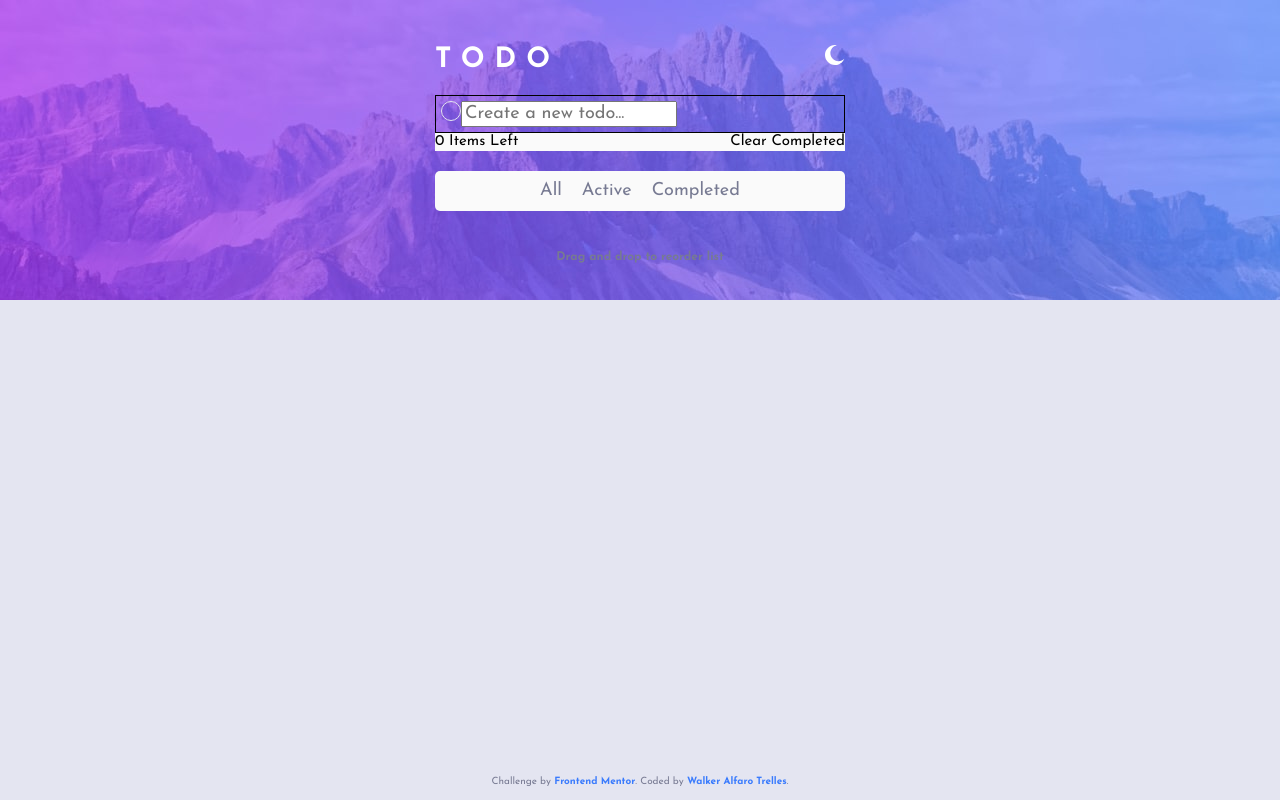
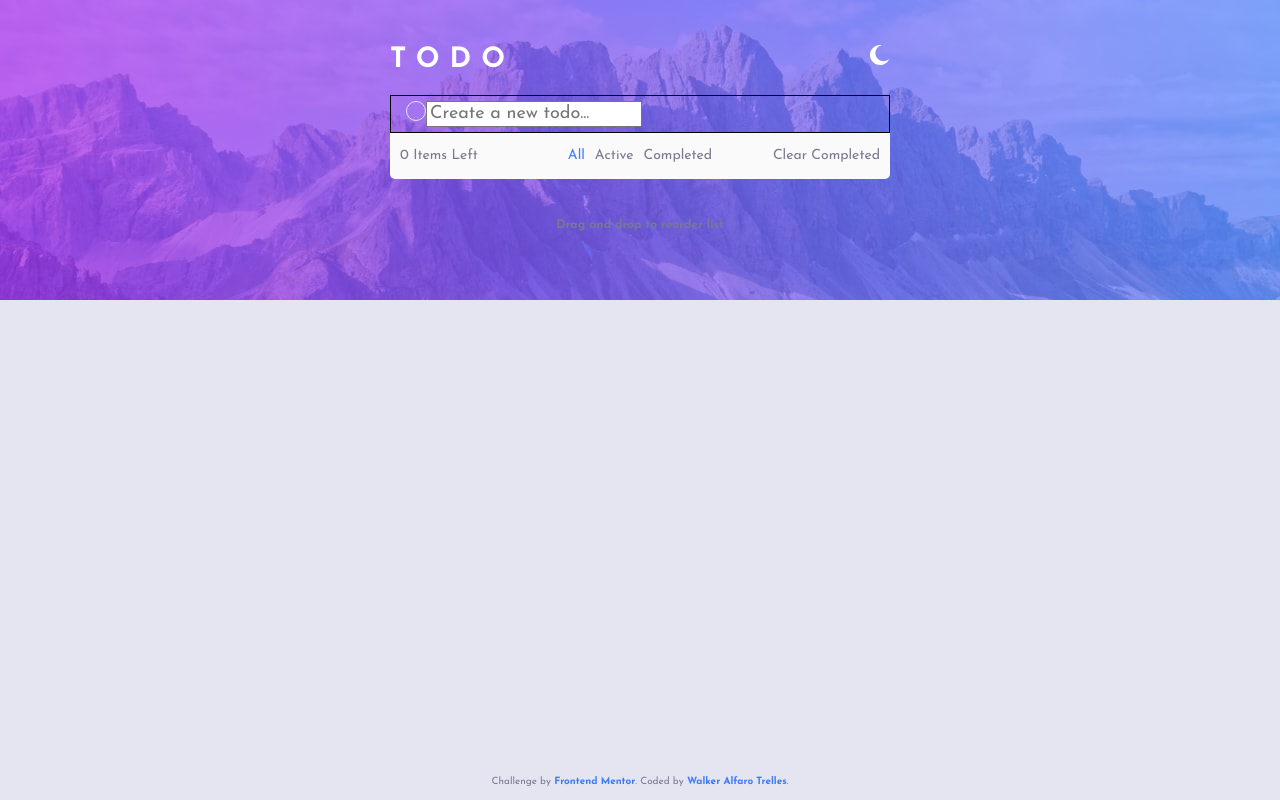
Before and after one commit to walkeralfaro/FrontendMentor_Todo_App, a React (Vite) app: page / in a window 1280 px wide. Built offline with nearby package versions, Linux system fonts and the light colour scheme.

Commit message:
add more styles

```diff
--- a/src/components/Check.jsx
+++ b/src/components/Check.jsx
@@ -1,7 +1,11 @@
 import styles from "../scss/components/Check.module.scss";
 import clsx from "clsx";
+import { useContext } from "react";
+import { ThemeContext } from "../App";
 
 export const Check = ({ isCompleted, handleCheck }) => {
+
+  const themeContext = useContext(ThemeContext);
 
   const checkStyles = clsx ({
     [styles.check]: true,
@@ -11,6 +15,7 @@
 
   const imgCheckStyles = clsx ({
     [styles.imgCheck]:isCompleted,
+    [styles.imgCheck_no]:true,
   })
 
   return (
--- a/src/components/Features.jsx
+++ b/src/components/Features.jsx
@@ -3,7 +3,7 @@
 import { ThemeContext } from "../App";
 import styles from '../scss/components/Features.module.scss';
 
-export const Features = ({ itemsLeft, setAllFilter, setFilterState, deleteCompletedTodos }) => {
+export const Features = ({ itemsLeft, setAllFilter, setFilterState, deleteCompletedTodos, filterState, allFilter }) => {
 
   const themeContext = useContext(ThemeContext);
 
@@ -17,11 +17,27 @@
     [styles.features_current_dark]: themeContext.theme === 'dark',
   })
 
+  // Logic feature pressed --start
+  const all_button = allFilter;
+  const active_button = (!allFilter && !filterState);
+  const completed_button = (!allFilter && filterState);
 
+  const all_pressed = clsx ({
+    [styles.button_actived]: all_button,
+  })
+
+  const active_pressed = clsx ({
+    [styles.button_actived]: active_button,
+  })
+
+  const completed_pressed = clsx ({
+    [styles.button_actived]: completed_button,
+  })
+  // Logic feature pressed --end
 
   return (
 
-    <>
+    <div className={styles.todo_features_container}>
       <div className={todo_features_aditional}>
 
         <p>{itemsLeft} Items Left</p>
@@ -32,10 +48,10 @@
 
       </div>
 
-
       <div className={todo_features_currentState}>
         <button
           onClick={() => setAllFilter(true)}
+          className={all_pressed}
         >
           All
         </button>
@@ -43,6 +59,7 @@
           onClick={() => {
             setAllFilter(false);
             setFilterState(false)}}
+          className={active_pressed}
         >
           Active
         </button>
@@ -50,12 +67,13 @@
           onClick={() => {
             setAllFilter(false);
             setFilterState(true)}}
+          className={completed_pressed}
         >
           Completed
         </button>
       </div>
 
-    </>
+    </div>
 
 
 
--- a/src/components/Todo.jsx
+++ b/src/components/Todo.jsx
@@ -1,19 +1,28 @@
-
-import imgCross from "../images/icon-cross.svg";
 import styles from "../scss/components/Todo.module.scss";
 import { Check } from "./Check";
 import clsx from 'clsx';
+import { useContext } from "react";
+import { ThemeContext } from "../App";
 
 export const Todo = ({ id, text, changeStateTodo, deleteTodo, completed, innerRef, draggableProvided  }) => {
 
+  const themeContext = useContext(ThemeContext);
+
+  const todo_container = clsx({
+    [styles.todo_container_light]: true,
+    [styles.todo_container_dark]: (themeContext.theme === 'dark'),
+  })
+
   const textStyles = clsx({
     [styles.todo_text]: true,
+    [styles.todo_text_dark]: (themeContext.theme === 'dark'),
     [styles.todo_text_completed]: completed,
+    [styles.todo_text_completed_dark]: (completed && themeContext.theme === 'dark')
   })
 
   return (
     <div
-      className={styles.todo_container}
+      className={todo_container}
       {...draggableProvided.draggableProps}
       {...draggableProvided.dragHandleProps}
       ref={innerRef}
@@ -32,7 +41,7 @@
         className={styles.todo_delete}
         onClick={ () =>  {deleteTodo(id)} }
       >
-        <img src={ imgCross } alt="delete_todo" />
+        <div className={styles.imgCross}></div>
       </div>
 
     </div>
--- a/src/components/TodoApp.jsx
+++ b/src/components/TodoApp.jsx
@@ -109,9 +109,13 @@
 
       <Features
         itemsLeft={itemsLeft}
+        deleteCompletedTodos={deleteCompletedTodos}
+
         setAllFilter={setAllFilter}
         setFilterState={setFilterState}
-        deleteCompletedTodos={deleteCompletedTodos}
+
+        filterState={filterState}
+        allFilter={allFilter}
       />
 
       <p className={styles.advice_dnd}>Drag and drop to reorder list</p>
--- a/src/scss/base/_variables.scss
+++ b/src/scss/base/_variables.scss
@@ -8,7 +8,7 @@
 $bold: 700;
 
 // Widths:
-$mobile: 375px;
+$mobile: 420px;
 $desktop: 1440px;
 
 // Colors:
@@ -20,20 +20,18 @@
 $Very_Light_Gray: hsl(0, 0%, 98%);
 $Very_Light_Grayish_Blue: hsl(236, 33%, 92%);
 $Light_Grayish_Blue: hsl(233, 11%, 84%);
-$Very_Dark_Grayish_Blue: hsl(235, 19%, 35%);
 
 //  Dark Theme
 $Very_Dark_Blue: hsl(235, 21%, 11%);
 $Very_Dark_Desaturated_Blue: hsl(235, 24%, 19%);
 $Dark_Grayish_Blue_hover: hsl(236, 33%, 92%);
 $Dark_Grayish_Blue: hsl(234, 11%, 52%);
-$Very_Dark_Grayish_Blue: hsl(233, 14%, 35%);
 $Very_Dark_Grayish_Blue: hsl(237, 14%, 26%);
 
 
 // Variables themes
 $LightTheme_Card_Background: $Very_Light_Gray;
-$DarkTheme_Card_Background: $Very_Dark_Blue;
+$DarkTheme_Card_Background: $Very_Dark_Desaturated_Blue;
 
 $Dark_Background_Desktop_Image: url('../../images/bg-desktop-dark.jpg');
 $Dark_Background_Mobile_Image: url('../../images/bg-mobile-dark.jpg');
--- a/src/scss/components/App.module.scss
+++ b/src/scss/components/App.module.scss
@@ -6,11 +6,13 @@
   margin: 0 auto;
 
   background-image: $Light_Background_Mobile_Image;
+  background-size: contain;
   background-repeat: no-repeat;
   background-color: $Very_Light_Grayish_Blue;
 
   @include mobile {
     background-image: $Light_Background_Desktop_Image;
+    background-size:inherit;
   }
 }
 
@@ -32,6 +34,6 @@
 }
 
 .card_app {
-  width: 45rem;
+  width: 54rem;
   padding: 1.5rem 2rem;
 }
--- a/src/scss/components/Check.module.scss
+++ b/src/scss/components/Check.module.scss
@@ -3,6 +3,9 @@
 .check {
   width: 2rem;
   height: 2rem;
+
+  // margin: 0 .6rem;
+  margin-left: 1rem;
 
   border-radius: 50%;
   border: 1px solid $Very_Light_Grayish_Blue;
@@ -25,10 +28,12 @@
   background: $Check_Background;
 }
 
-.imgCheck {
+.imgCheck_no {
   width: 2rem;
   height: 2rem;
+}
 
+.imgCheck {
   background-image: url('../../images/icon-check.svg');
   background-size:1rem;
   background-repeat: no-repeat;
--- a/src/scss/components/Features.module.scss
+++ b/src/scss/components/Features.module.scss
@@ -1,23 +1,52 @@
 @use '../base/variables' as *;
+@use '../base/mixins' as *;
 
+.todo_features_container {
+  position: relative;
+}
 
+// Button: Clear Completed
+// Text: Items Left
 .features_aditional_light {
 
   display: flex;
   justify-content: space-between;
 
-  font-size: 1.5rem;
+  font-size: 1.4rem;
+  padding: 1.5rem 1rem;
 
+  color: $Dark_Grayish_Blue;
   background-color: $LightTheme_Card_Background;
 
+  border-radius: 0px 0px 5px 5px;
 
+  button {
 
+    color: $Dark_Grayish_Blue;
+
+    &:hover {
+      color: $Very_Dark_Grayish_Blue;
+    }
+  }
 }
 
 .features_aditional_dark {
 
+  background-color: $DarkTheme_Card_Background;
+
+    button {
+
+    color: $Dark_Grayish_Blue;
+
+    &:hover {
+      color: $Light_Grayish_Blue;
+    }
+  }
 }
 
+
+
+// Buttons: All | Active | Completed
 .features_current_light {
 
   margin-top: 2rem;
@@ -28,19 +57,50 @@
   background-color: $LightTheme_Card_Background;
   border-radius: .5rem;
 
+  @include mobile {
+    position: absolute;
+    top: 0;
+    bottom: 0;
+    left: 50%;
+    right: 50%;
+    margin: 0;
+
+    font-size: 1.4rem;
+
+    background-color: transparent;
+  }
+
   button {
 
     padding: 1rem;
     color: $Dark_Grayish_Blue;
 
+    @include mobile {
+      padding: 1rem .5rem;
+    }
+
     &:hover {
       color: $Very_Dark_Grayish_Blue;
     }
 
+    &.button_actived {
+      color: $Bright_Blue;
+    }
   }
-
 }
 
 .features_current_dark {
 
+  background-color: $DarkTheme_Card_Background;
+
+  button {
+
+    &:hover {
+      color: $Light_Grayish_Blue;
+    }
+
+    &.button_actived {
+      color: $Bright_Blue;
+    }
+  }
 }
--- a/src/scss/components/Todo.module.scss
+++ b/src/scss/components/Todo.module.scss
@@ -1,17 +1,58 @@
-@use '../base/variables' as v;
+@use '../base/variables' as *;
 
-.todo_container{
-  background-color: v.$Very_Dark_Desaturated_Blue;
+.todo_container_light {
+  display: flex;
+  gap: 2rem;
+  align-items: center;
+  justify-content: space-between;
 
-  display: flex;
-  border: 1px solid black;
-  padding: 5px;
+  background-color: $LightTheme_Card_Background;
+  border-bottom: 1px solid $Very_Light_Grayish_Blue;
+  padding: 1rem;
 }
 
+.todo_container_dark {
+  background-color: $DarkTheme_Card_Background;
+  border-bottom: 1px solid $Very_Dark_Grayish_Blue;
+}
+
+// Text styles
 .todo_text {
-  color: purple;
+  width: 100%;
+  color: $Very_Dark_Grayish_Blue;
+  padding-top: .8rem;
+  cursor: pointer;
+}
+
+.todo_text_dark {
+  color: $Light_Grayish_Blue;
 }
 
 .todo_text_completed {
+  color: $Light_Grayish_Blue;
   text-decoration-line:line-through;
 }
+
+.todo_text_completed_dark {
+  color: $Dark_Grayish_Blue;
+}
+//*****************************
+
+.todo_delete {
+
+
+  cursor: pointer;
+  user-select: none;
+  margin: 0 1rem;
+
+}
+
+.imgCross {
+  width: 1.6rem;
+  height: 1.6rem;
+
+  background-image: url('../../images/icon-cross.svg');
+  background-size:1.6rem;
+  background-repeat: no-repeat;
+  background-position: center;
+}
```
